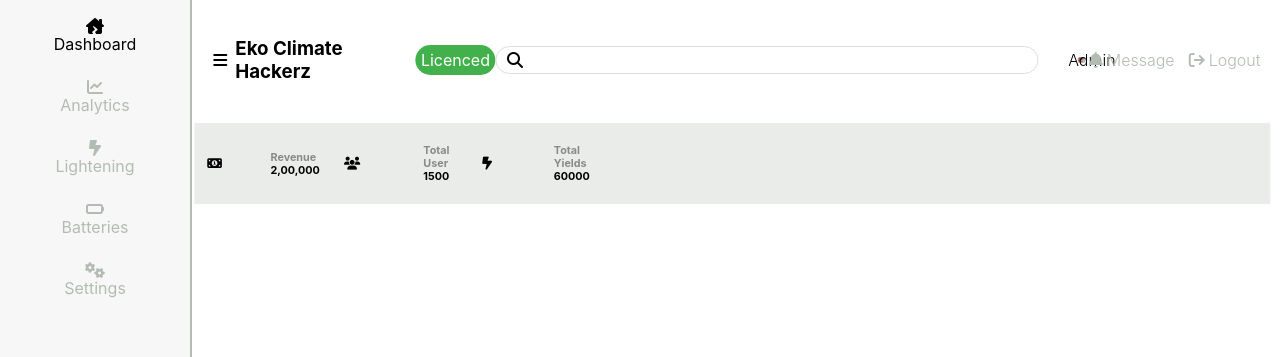
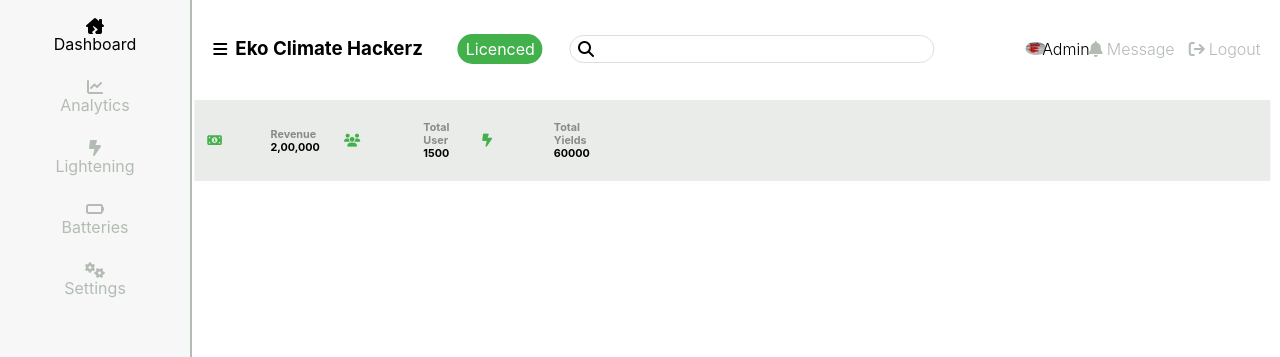
Before and after one commit to Zedtek-me/Climathon_with_django, a Django app: page /dashboard/ in a window 1280 px wide. Shown: the top 357 px of the page. Run offline with Django 4.2, Linux system fonts and the light colour scheme; some libraries are stand-ins or nearby versions.

Commit message:
adjustment

```diff
--- a/climathonApp/static/css/index.css
+++ b/climathonApp/static/css/index.css
@@ -112,7 +112,7 @@ ul#largeNav{
     flex-wrap: wrap;
     justify-content: space-around;
     align-items: center;
-    width: 80%;
+    width: 70%;
     padding: 8px;
 }
 
@@ -152,7 +152,7 @@ ul#largeNav{
     bottom: 0;
     border-radius:20px;
     border: solid 1px #DEDEDE;
-    width:70%;
+    width:50%;
     height: fit-content;
     padding: 5px;
 }
@@ -174,7 +174,7 @@ ul#largeNav{
     justify-content: center;
     align-items: center;
     color: #B3BCB3;
-    width: 20%;
+    width: 30%;
 }
 #right-panel >*{
     display: flex;
@@ -312,9 +312,10 @@ ul#largeNav{
     margin: 8px;
     font-size: 13px;
 }
-#gridImg{/*icons in grid*/
+.vol-icon#gridImg{/*icons in grid*/
     width: 85%;
     height: 80%;
+    color: #42B04B;
 }
 .volumes{/*volume containers in grid*/
     color: #878B87;
--- a/climathonApp/templates/dashboard.html
+++ b/climathonApp/templates/dashboard.html
@@ -90,21 +90,21 @@
         <div class=" cont grid-total">
             <div class="gridInfo">
                 <div class="grid">
-                    <i class="fa-solid fa-money-bill-1" id="gridImg"></i>
+                    <i class="vol-icon fa-solid fa-money-bill-1" id="gridImg"></i>
                     <div class="volumes">
                         <h5 id="grid-volume">Revenue</h5>
                         <h5 id="volume-num">2,00,000</h5>
                     </div>
                 </div>
                 <div class="grid">
-                    <i class="fa-solid fa-users" id="gridImg"></i>
+                    <i class="vol-icon fa-solid fa-users" id="gridImg"></i>
                     <div class="volumes">
                         <h5 id="grid-volume">Total User</h5>
                         <h5 id="volume-num">1500</h5>
                     </div>
                 </div>
                 <div class="grid grid-right">
-                    <i class="icon fa-solid fa-bolt-lightning" id="gridImg"></i>
+                    <i class="vol-icon fa-solid fa-bolt-lightning" id="gridImg"></i>
                     <div class="volumes">
                         <h5 id="grid-volume">Total Yields</h5>
                         <h5 id="volume-num">60000</h5>
```
